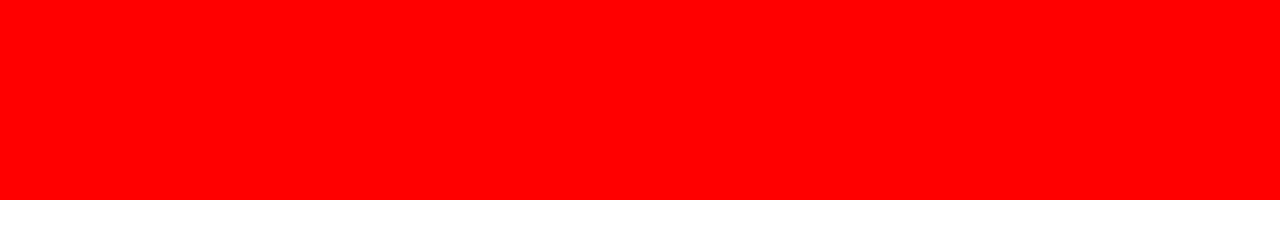
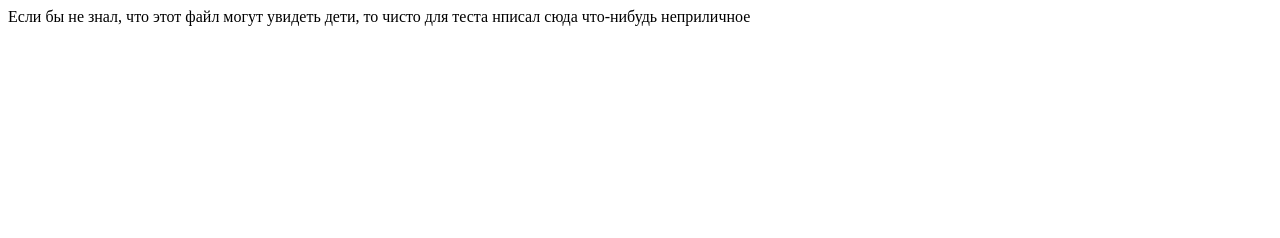
Before and after one commit to vokdub/test, a plain HTML site: page Untitled-1.html in a window 1280 px wide. Drawn offline with Linux system fonts and the light colour scheme.

Commit message:
Add files via upload

```diff
--- a/Untitled-1.html
+++ b/Untitled-1.html
@@ -4,28 +4,8 @@
     <meta charset="UTF-8">
     <meta name="viewport" content="width=device-width, initial-scale=1.0">
     <title>Document</title>
-    <style>
-        *{
-            padding: 0;
-
-
-            margin: 0;
-        }
-        .p{
-            height: 200px;
-            width: 50vw;
-            background: green;
-        }
-        .c{
-            height: 200px;
-            background: red;
-            width: 200%;
-        }
-    </style>
 </head>
 <body>
-    <div class="p">
-        <div class="c"></div>
-    </div>
+    Если бы не знал, что этот файл могут увидеть дети, то чисто для теста нписал сюда что-нибудь неприличное
 </body>
 </html>
```
